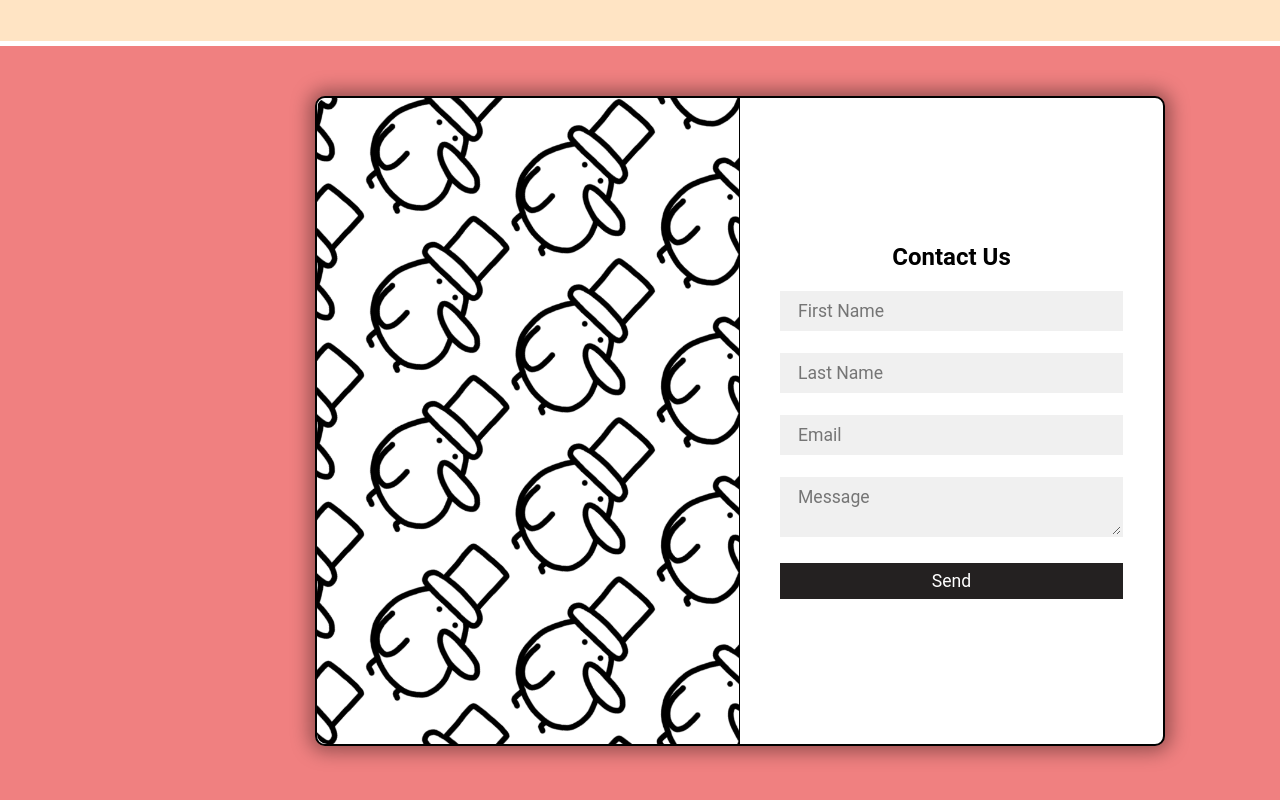
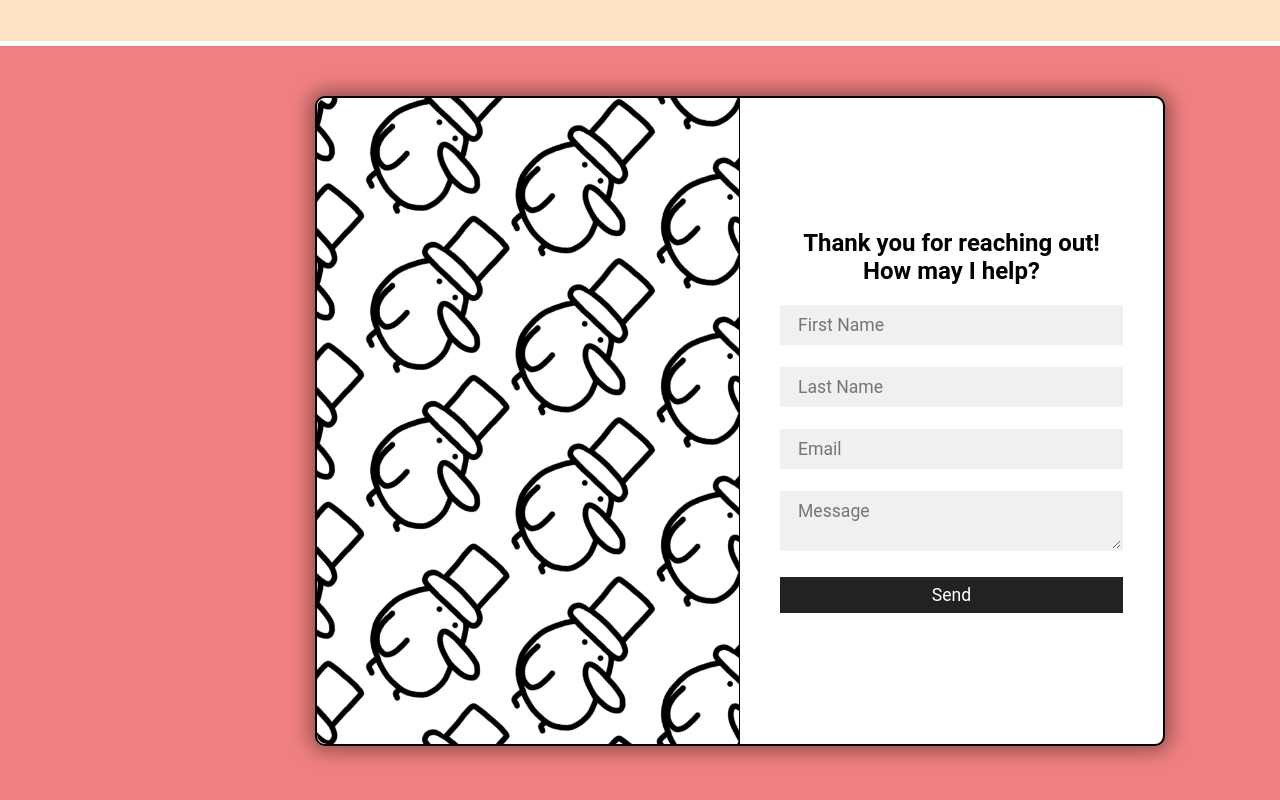
Before and after one commit to Dood3l/portfolio, a React (Create React App) app in the folder portfolio/: page / in a window 1280 px wide. Shown: the part 1564-2364 px from the top of the page. Built offline with nearby package versions, Linux system fonts and the light colour scheme.

Commit message:
added thank you to contact

```diff
--- a/portfolio/src/pages/home.js
+++ b/portfolio/src/pages/home.js
@@ -57,7 +57,7 @@ function Home () {
         <form method='POST' className="content-box" action="/contact">
             <div className="left" style={hero}></div>
             <div className="right">
-                <h2 className='contact-h2'>Contact Us</h2>
+                <h2 className='contact-h2'>Thank you for reaching out! How may I help?</h2>
                 <input name="first name" placeholder='First Name' className='field' onChange={(e) => {
                                     setName(e.target.value)
                                 }} required />
```
